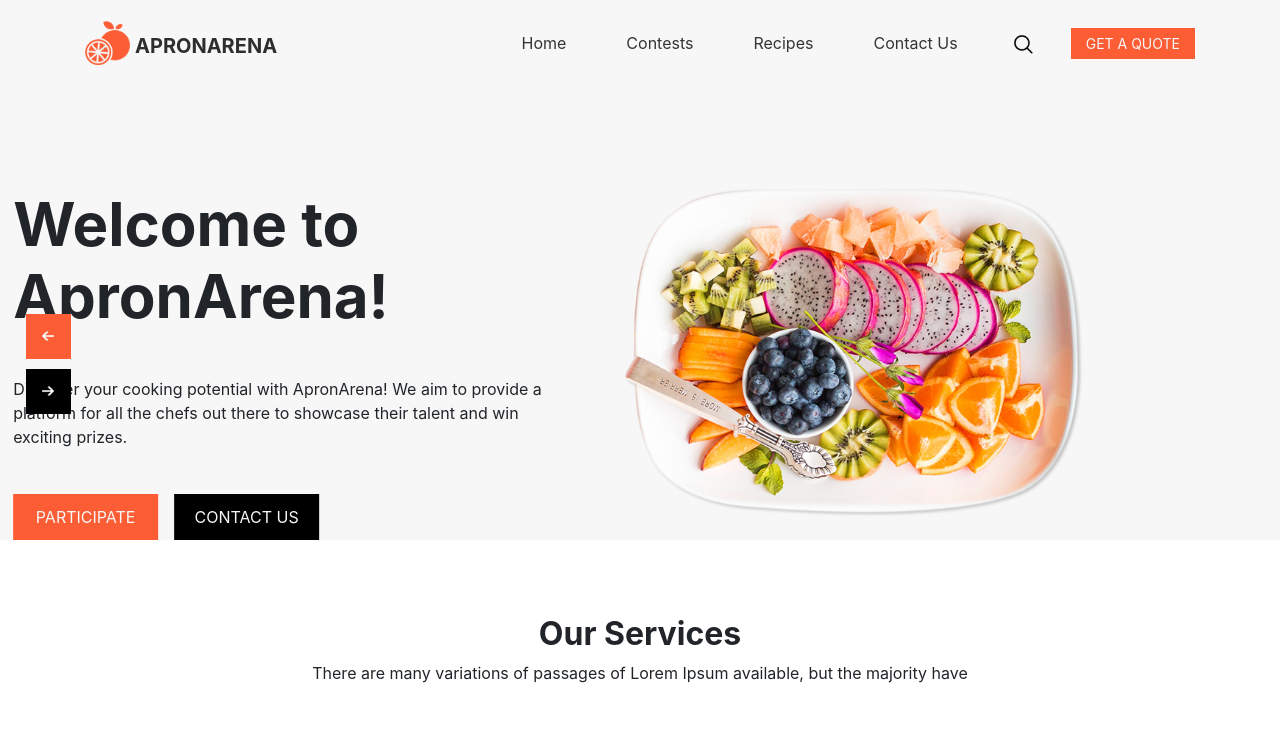
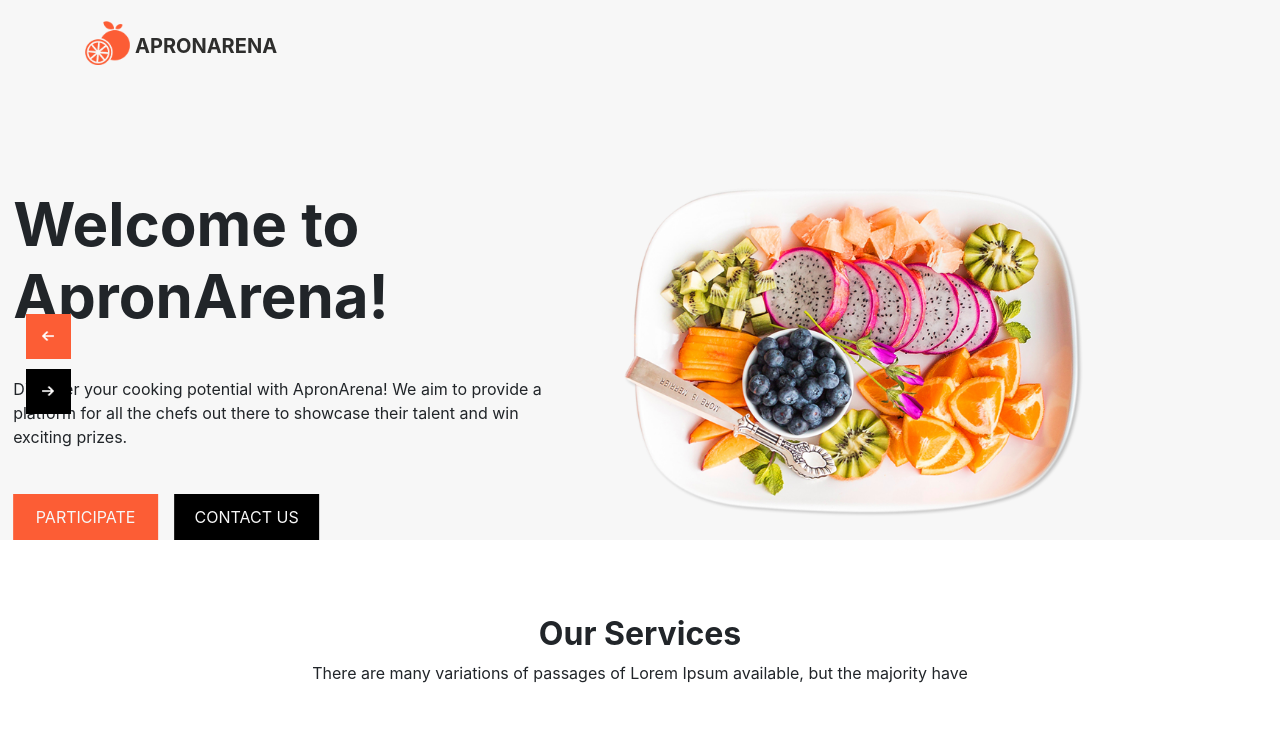
Before and after one commit to NamanSingh24/ApronArena, an Angular app in the folder Dynamic/: page / in a window 1280 px wide. Shown: the top 744 px of the page. Built offline with nearby package versions, Linux system fonts and the light colour scheme.

Commit message:
Revert "Screen>992 toggle problem solved"
This reverts commit a2b4b35076841a7e24cf2aa7ab5ef8d6ebd70907.

```diff
--- a/Dynamic/src/app/navbar/navbar.component.html
+++ b/Dynamic/src/app/navbar/navbar.component.html
@@ -1,6 +1,6 @@
 <header class="header_section">
   <div class="container">
-    <nav class="navbar navbar-expand-lg  custom_nav-container pt-3">
+    <nav class="navbar navbar-expand-lg custom_nav-container pt-3">
       <a class="navbar-brand" routerLink="/">
         <img src="images/logo.png" alt="" /><span>
           ApronArena
@@ -17,7 +17,7 @@
       </button>
 
       <!-- Navbar collapse content -->
-      <div [ngClass]="toggle || screenWidth ? 'navbar-collapse' : 'collapse'" id="navbarSupportedContent">
+      <div [ngClass]="toggle ? 'navbar-collapse' : 'collapse'" id="navbarSupportedContent">
         <div class="d-flex ml-auto flex-column flex-lg-row align-items-center">
           <ul class="navbar-nav">
             <li class="nav-item active">
--- a/Dynamic/src/app/navbar/navbar.component.ts
+++ b/Dynamic/src/app/navbar/navbar.component.ts
@@ -1,5 +1,5 @@
 import { CommonModule } from '@angular/common';
-import { Component, HostListener, ViewEncapsulation } from '@angular/core';
+import { Component, ViewEncapsulation } from '@angular/core';
 import { RouterLink } from '@angular/router';
 
 @Component({
@@ -12,21 +12,8 @@ import { RouterLink } from '@angular/router';
 
 })
 export class NavbarComponent {
-  screenWidth:boolean;
-  constructor() {
-    this.screenWidth =  window.innerWidth>992?true:false;
-
-  }
-
-  @HostListener('window:resize', ['$event'])
-  onResize(event:any) {
-    this.screenWidth = event.target.innerWidth>992?true:false;
-
-    console.log(`Width: ${this.screenWidth}`);
-  }
 
    toggle:boolean = false;
-
    TogglerOn(){
     this.toggle = !this.toggle;
     console.log(this.toggle);
```
